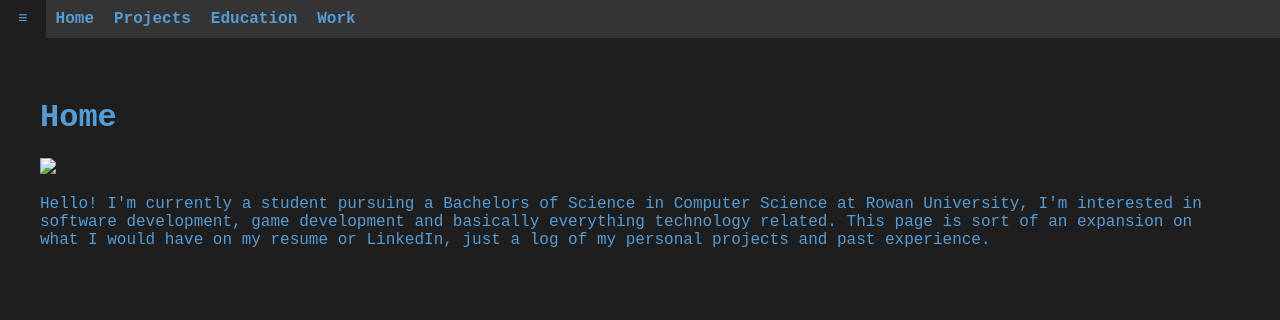
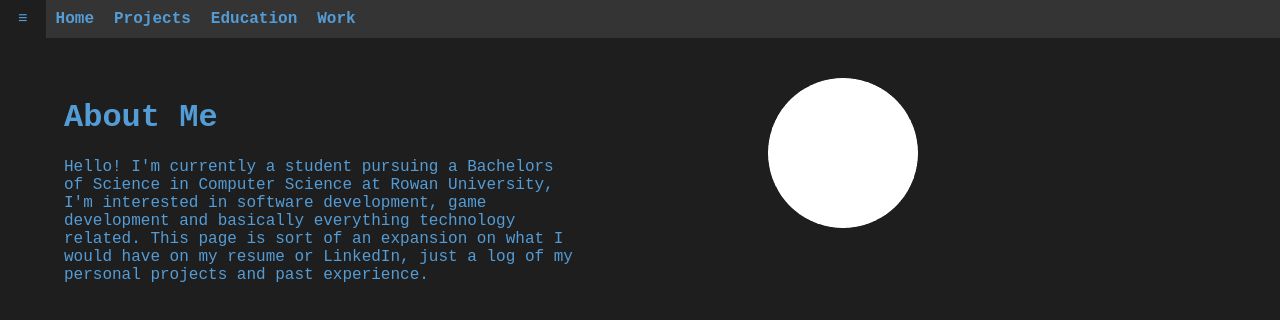
Before and after one commit to AdmiralMudkipz/Website, a plain HTML site: page website.html in a window 1280 px wide. Both pictures are taken after a click on the link "Home". Drawn offline with Linux system fonts and the light colour scheme; files whose address does not match are found by name.

Commit message:
Split Home Page
Working on making the pages split so I can have text on the left side and an image on the right.

```diff
--- a/website.css
+++ b/website.css
@@ -37,6 +37,7 @@ h1{
     float: left;
     font-weight: bold;
 }
+
 .page{
     display:none;
     background-color: #1e1e1e;
@@ -46,4 +47,37 @@ h1{
 }
 .page:target {
     display: block;
-  }
+}
+
+.split {
+    height: 100%;
+    width: 40%;
+    position: fixed;
+    z-index: 1;
+    top: 1;
+    overflow-x: auto;
+
+    margin-left: 5%;
+
+}
+.left {
+    left: 0;
+
+}
+.right {
+    right: 0;
+
+}
+.centered {
+    position: absolute;
+    top: 50%;
+    left: 50%;
+    transform: translate(-50%, -50%);
+    text-align: center;
+}
+
+.centeredimg {
+    width: 150px;
+    height: 150px;
+    border-radius: 50%;
+}
--- a/website.html
+++ b/website.html
@@ -22,11 +22,25 @@
             </ul>
         </nav>
         <div id="Home" class="page">
-            <h1>Home</h1>
-            <img src="h:\out of space\Notepad++\WebsiteWIP\WIPWebsite\activeWebsiteProject\me.jpg">
-            <p> Hello! I'm currently a student pursuing a Bachelors of Science in Computer Science at Rowan University, I'm interested in software development, game development and basically everything technology related. This page is sort of an expansion on what I would have on my resume or LinkedIn, just a log of my personal projects and past experience.</p>
+
+
+
+            <div class = "split right">
+                <img src="C:\Users\blake\OneDrive\Desktop\Website\me.png">
+            </div>
+
+            <div class = "split left">
+                <h1>About Me</h1>
+                <p> Hello! I'm currently a student pursuing a Bachelors of Science in Computer Science at Rowan University, I'm interested in software development, game development and basically everything technology related. This page is sort of an expansion on what I would have on my resume or LinkedIn, just a log of my personal projects and past experience.</p>
+            </div>
 
             <!-- Add home page content here -->
+
+
+
+
+
+
         </div>
 
         <div id="Projects" class="page">
```
Also changed, not shown: me.png (added).
